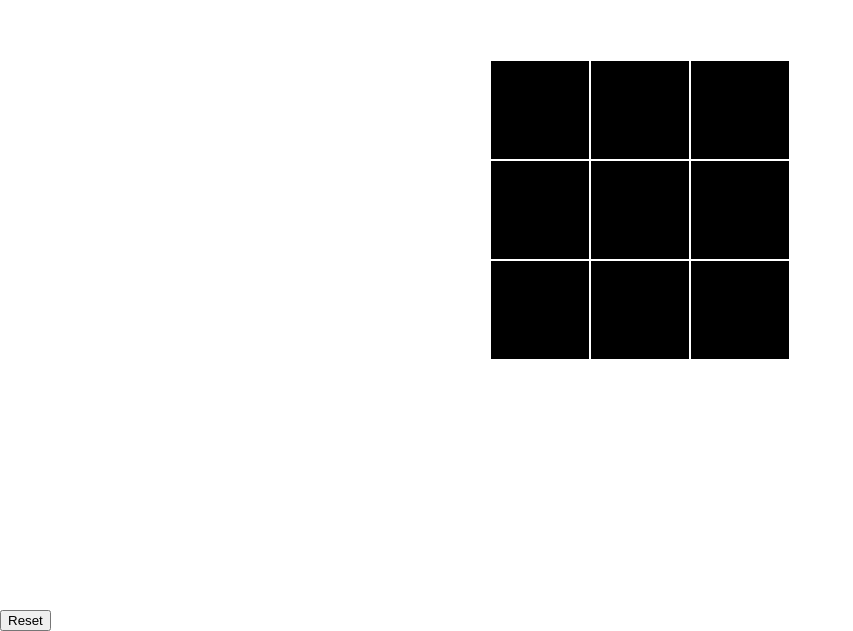
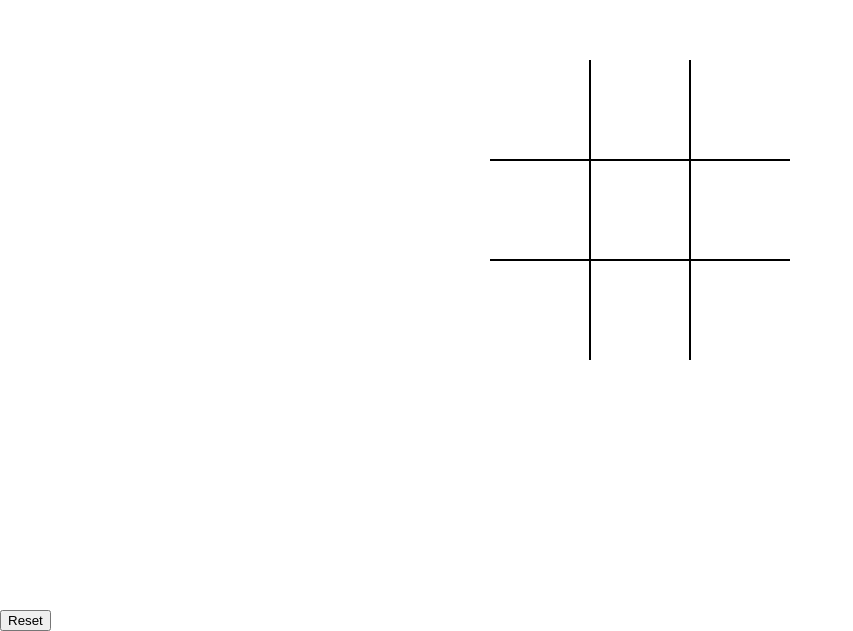
Before and after one commit to windate3411/tic-tac-toe, a plain HTML site: page index.html in a window 1280 px wide. Shown: the part 190-821 px from the top of the page, without its empty margins (0-853 px from the left). Drawn offline with Linux system fonts and the light colour scheme.

Commit message:
remove board border

```diff
--- a/_variables.scss
+++ b/_variables.scss
@@ -1,4 +1,7 @@
 //cell
 $cell-size:100px;
 $cell-color:black;
-$cell-border:1px solid white;
+$cell-border:1px solid black;
+
+//marker
+$mark-size:$cell-size*0.9;
--- a/style.scss
+++ b/style.scss
@@ -16,12 +16,27 @@ body {
   display: grid;
   justify-content: center;
   align-content: center;
+  align-items: center;
+  justify-items: center;
   grid-template-columns: repeat(3,auto);
 }
 
 .cell {
   width: $cell-size;
   height: $cell-size;
-  background-color:$cell-color;
   border: $cell-border;
+
+  //remove outer border
+  &:first-child ,&:nth-child(2),&:nth-child(3){
+    border-top: none;
+  }
+  &:nth-child(3n+1){
+    border-left: none;
+  }
+  &:nth-child(3n+3){
+    border-right: none;
+  }
+  &:nth-child(7) ,&:nth-child(8),&:nth-child(9){
+    border-bottom: none;
+  }
 }
```
Also changed, not shown: style.css, 1 other file.
